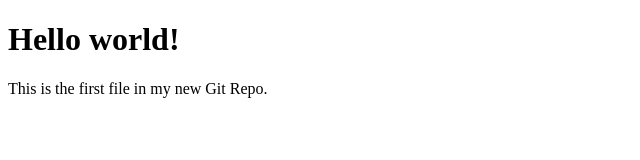
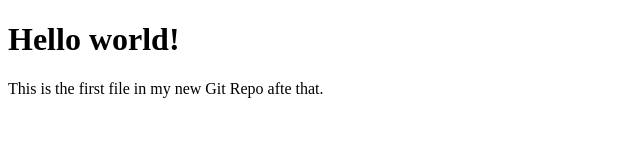
Before and after one commit to RajatCoding/dharma, a plain HTML site: page index.html in a window 1280 px wide. Shown: the full height of the page, 0-640 px from the left. Drawn offline with Linux system fonts and the light colour scheme.

Commit message:
update index

```diff
--- a/index.html
+++ b/index.html
@@ -6,7 +6,7 @@
 <body>
 
 <h1>Hello world!</h1>
-<p>This is the first file in my new Git Repo.</p>
+<p>This is the first file in my new Git Repo afte that.</p>
 
 </body>
 </html>
```
